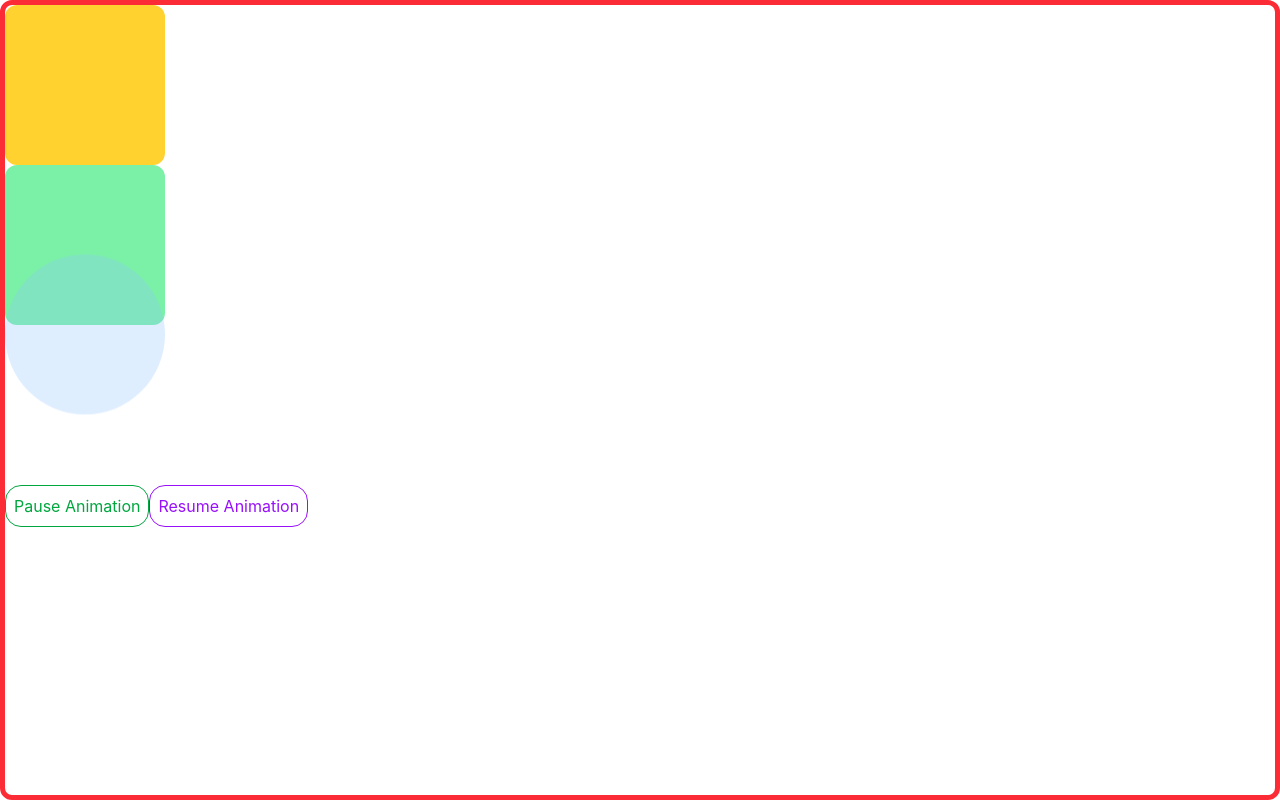
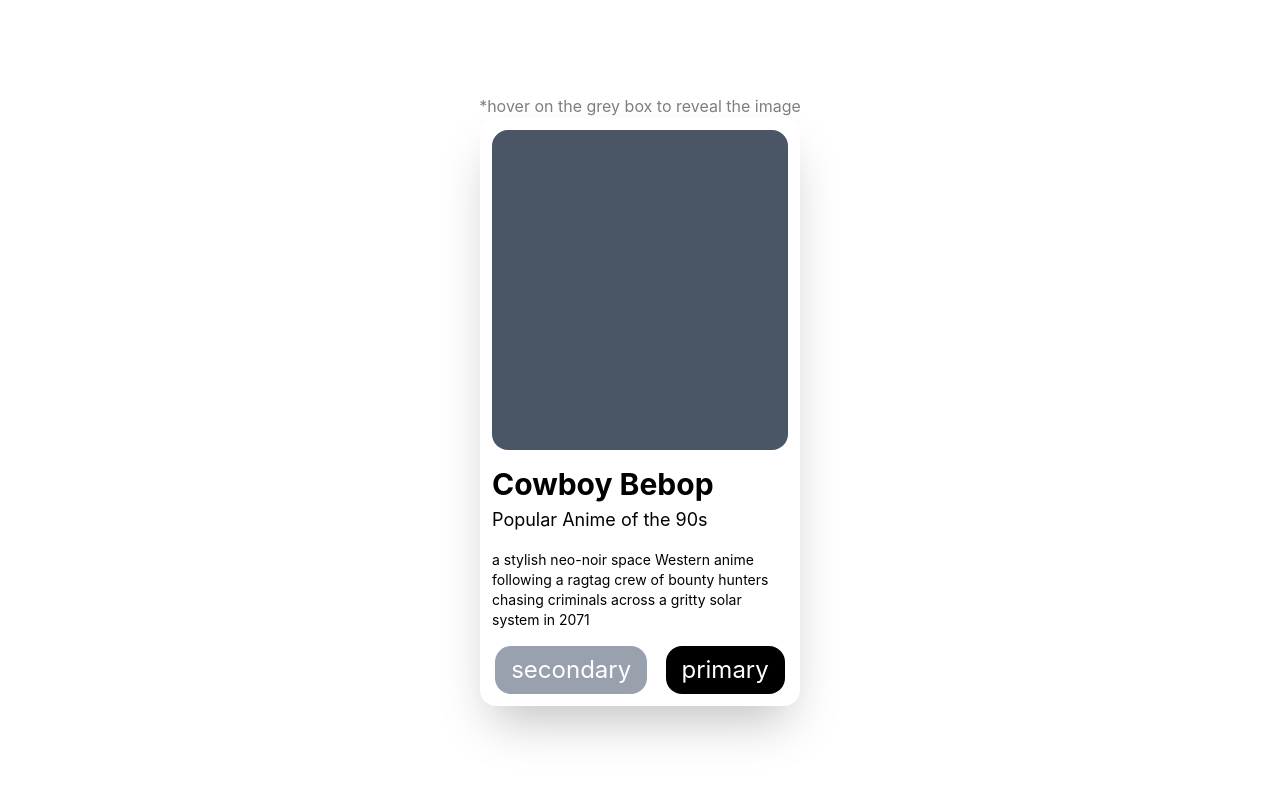
Before and after one commit to IBRAHIM-CODEK/gsap-practise, a React (Vite) app: page / in a window 1280 px wide. Built offline with nearby package versions, Linux system fonts and the light colour scheme.

Commit message:
Image reveal animation on a card

```diff
--- a/src/App.tsx
+++ b/src/App.tsx
@@ -1,11 +1,15 @@
+import Card from "./components/Card";
 import GSAPTimeline from "./components/GSAPTimeline";
 
 function App() {
   return (
-    <>
-      <GSAPTimeline />
-    </>
+    <div className="w-screen h-screen flex flex-col items-center justify-center">
+      {/* <GSAPTimeline /> */}
+      <p className="opacity-50">*hover on the grey box to reveal the image</p>
+      <Card />
+    </div>
   );
 }
 
 export default App;
+<p>*hover on the grey box to reveal the image</p>;
--- /dev/null
+++ b/src/components/Card.tsx
@@ -0,0 +1,48 @@
+import { useGSAP } from "@gsap/react";
+import Picture from "../../public/12446dfcf778a18bfe31f402dcb46eef_imgupscaler.ai_Upscaler_2K.png";
+import gsap from "gsap";
+import { useRef } from "react";
+
+const Card = () => {
+  const imgTween = useRef<gsap.core.Tween | null>(null);
+  gsap.registerPlugin(useGSAP);
+  useGSAP(() => {
+    imgTween.current = gsap.to(".image", {
+      opacity: 1,
+      duration: 1,
+      paused: true,
+    });
+  });
+  return (
+    <div className="shadow-2xl p-3 w-80 rounded-2xl">
+      <div className="flex flex-col gap-4 justify-center">
+        <div className="w-full h-80 bg-gray-600 rounded-2xl">
+          <img
+            ref={imgTween}
+            src={Picture}
+            alt="picture"
+            onMouseEnter={() => imgTween.current?.play()}
+            onMouseLeave={() => imgTween.current?.reverse()}
+            className="image h-full w-full object-center object-cover opacity-0 rounded-2xl"
+          />
+        </div>
+        <div className="flex flex-col gap-1 ">
+          <h1 className="text-3xl font-bold">Cowboy Bebop</h1>
+          <h2 className="text-lg">Popular Anime of the 90s</h2>
+        </div>
+        <p className="text-sm">
+          a stylish neo-noir space Western anime following a ragtag crew of bounty hunters chasing
+          criminals across a gritty solar system in 2071
+        </p>
+        <div className="flex items-center justify-around gap-3">
+          <button className="bg-gray-400 text-2xl text-white rounded-2xl px-4 py-2">
+            secondary
+          </button>
+          <button className="bg-black text-2xl text-white rounded-2xl px-4 py-2">primary</button>
+        </div>
+      </div>
+    </div>
+  );
+};
+
+export default Card;
```
Also changed, not shown: public/12446dfcf778a18bfe31f402dcb46eef_imgupscaler.ai_Upscaler_2K.png (added).
